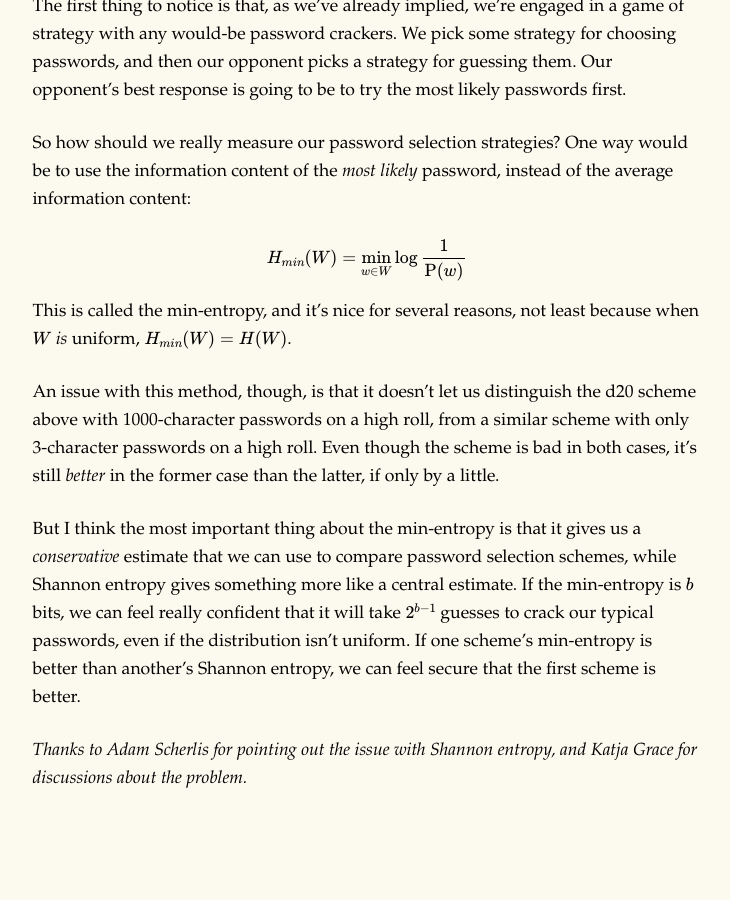
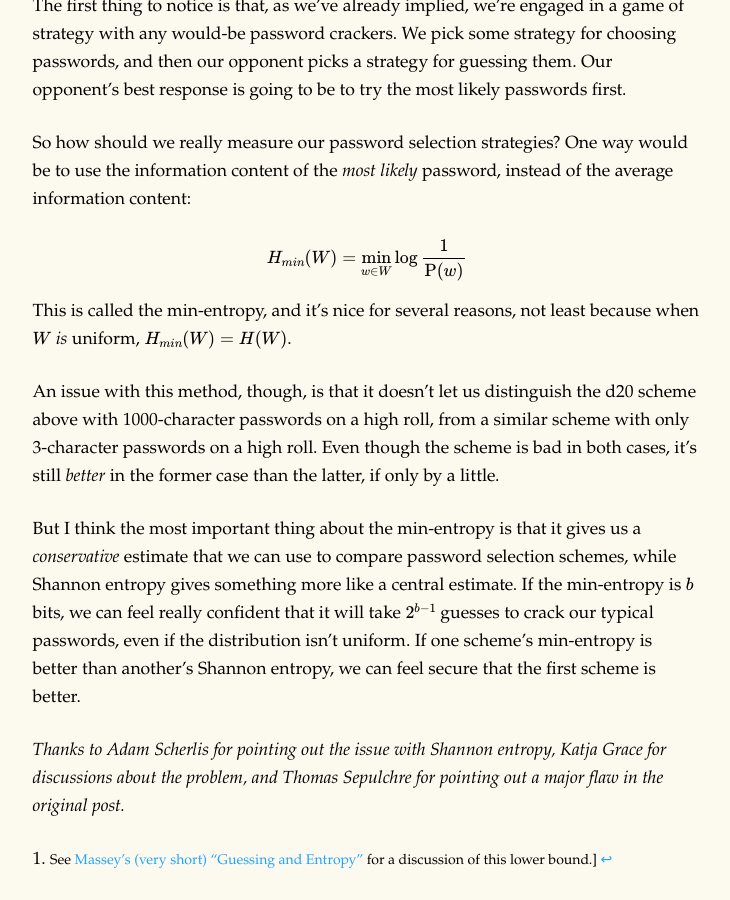
Before and after one commit to benwr/benwr.github.io, a Jekyll site: the page built from _posts/2022-01-16-password_entropy.md, in a window 1280 px wide and 900 px high, scrolled down 1294 px. Shown: the whole window, without its empty margins (273-1003 px from the left). Built offline with Jekyll 4.4.1, drawn with Linux system fonts in a browser that asks for light colours; some web fonts are replaced; formulas are drawn with MathJax 3; before the commit the page ends 2112 px from its top, so only the background shows below that; some of the changed text lies outside the part shown.

Commit message:
add fix to entropy post about average cracking time

```diff
--- a/_posts/2022-01-16-password_entropy.md
+++ b/_posts/2022-01-16-password_entropy.md
@@ -10,7 +10,9 @@ from a distribution \\(W\\) with a lot of "entropy". The (Shannon) entropy of a
 
 $$H(W) = \sum_w\mathrm{P}(w) \log\frac{1}{\mathrm{P}(w)}$$
 
-This definition is an answer to the question "how much information is encoded in a chosen password, on average?" This is also the approximate number of *bits* we need to specify *which* password we picked. An adversary would need to try about \\(2^{H(W) - 1}\\) passwords in order to guess yours, on average.
+This definition is an answer to the question "how much information is encoded in a chosen password, on average?" This is also the approximate number of *bits* we need to specify *which* password we picked. An adversary would need to try at least \\(2^{H(W) - 2} + 1\\) passwords in order to guess yours, on average.[^1]
+
+[^1]: See [Massey's (very short) "Guessing and Entropy"](http://www.isiweb.ee.ethz.ch/archive/massey_pub/pdf/BI633.pdf) for a discussion of this lower bound.]
 
 This is typically how people think about choosing strong passwords, and it works well in the case where we're choosing among equally likely passwords. But it breaks horribly when we allow our distribution to be non-uniform. Because choosing good passwords is about memorableness as well as sheer strength, we might sometimes want to use complicated password selection schemes that don't necessarily give uniformly distributed selections, and Shannon entropy can really screw up here.
 
@@ -40,4 +42,4 @@ An issue with this method, though, is that it doesn't let us distinguish the d20
 
 But I think the most important thing about the min-entropy is that it gives us a *conservative* estimate that we can use to compare password selection schemes, while Shannon entropy gives something more like a central estimate. If the min-entropy is \\(b\\) bits, we can feel really confident that it will take \\(2^{b - 1}\\) guesses to crack our typical passwords, even if the distribution isn't uniform. If one scheme's min-entropy is better than another's Shannon entropy, we can feel secure that the first scheme is better.
 
-*Thanks to Adam Scherlis for pointing out the issue with Shannon entropy, and Katja Grace for discussions about the problem.*
+*Thanks to Adam Scherlis for pointing out the issue with Shannon entropy, Katja Grace for discussions about the problem, and Thomas Sepulchre for pointing out a major flaw in the original post.*
```
